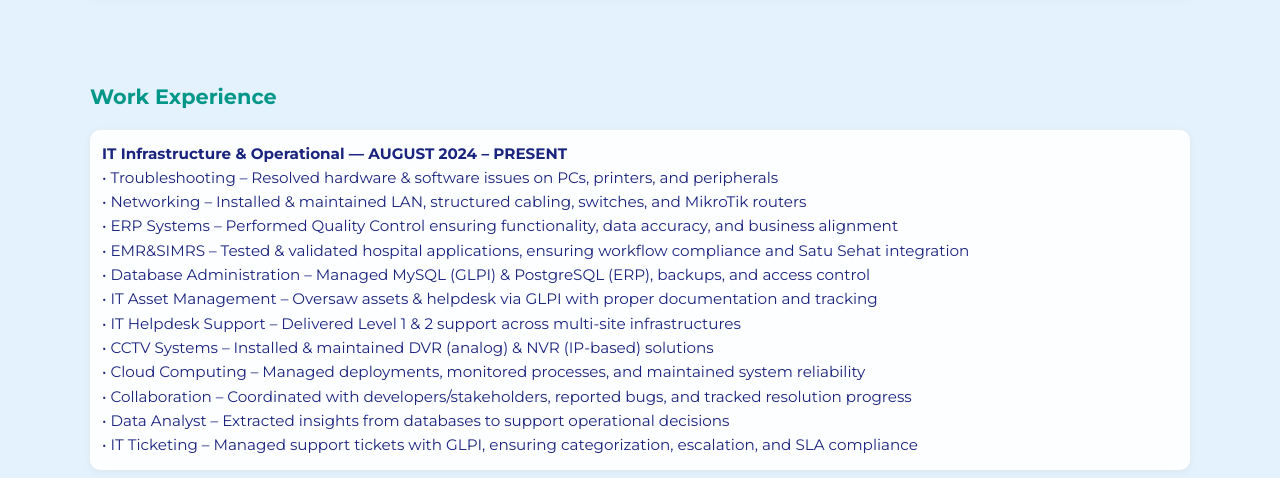
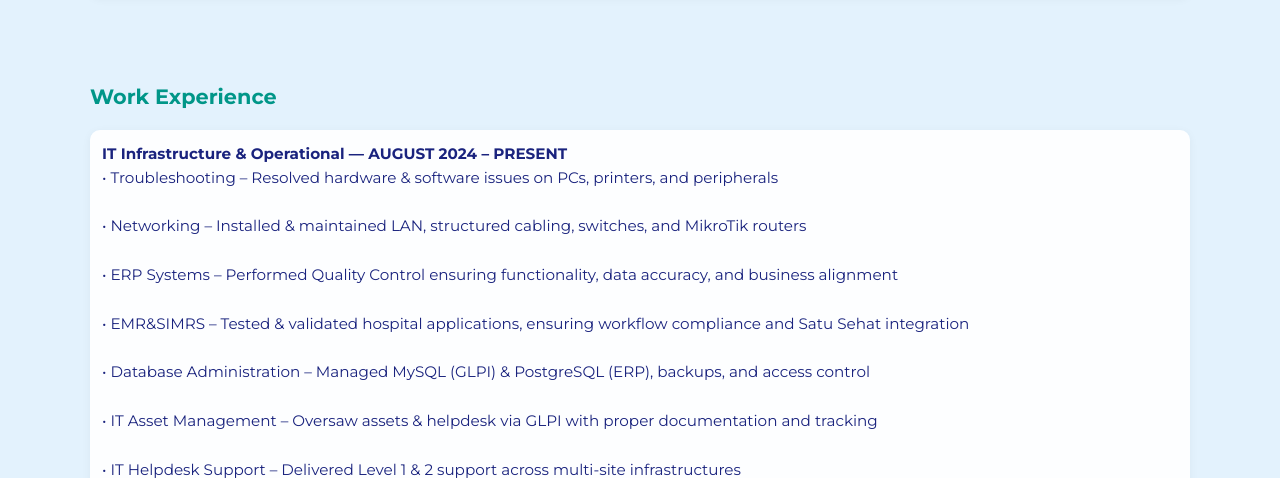
Before and after one commit to DIMSKY16/Resume, a plain HTML site: page index.html in a window 1280 px wide. Shown: the part 873-1351 px from the top of the page. Drawn offline with Linux system fonts and the light colour scheme.

Commit message:
Update index.html

```diff
--- a/index.html
+++ b/index.html
@@ -211,18 +211,18 @@
       <ul>
           <li>
               <strong>IT Infrastructure & Operational — AUGUST 2024 – PRESENT</strong><br>
-              • Troubleshooting – Resolved hardware & software issues on PCs, printers, and peripherals<br>
-              • Networking – Installed & maintained LAN, structured cabling, switches, and MikroTik routers<br>
-              • ERP Systems – Performed Quality Control ensuring functionality, data accuracy, and business alignment<br>
-              • EMR&SIMRS – Tested & validated hospital applications, ensuring workflow compliance and Satu Sehat integration<br>
-              • Database Administration – Managed MySQL (GLPI) & PostgreSQL (ERP), backups, and access control<br>
-              • IT Asset Management – Oversaw assets & helpdesk via GLPI with proper documentation and tracking<br>
-              • IT Helpdesk Support – Delivered Level 1 & 2 support across multi-site infrastructures<br>
-              • CCTV Systems – Installed & maintained DVR (analog) & NVR (IP-based) solutions<br>
-              • Cloud Computing – Managed deployments, monitored processes, and maintained system reliability<br>
-              • Collaboration – Coordinated with developers/stakeholders, reported bugs, and tracked resolution progress<br>
-              • Data Analyst – Extracted insights from databases to support operational decisions<br>
-              • IT Ticketing – Managed support tickets with GLPI, ensuring categorization, escalation, and SLA compliance<br>
+              • Troubleshooting – Resolved hardware & software issues on PCs, printers, and peripherals<br><br>
+              • Networking – Installed & maintained LAN, structured cabling, switches, and MikroTik routers<br><br>
+              • ERP Systems – Performed Quality Control ensuring functionality, data accuracy, and business alignment<br><br>
+              • EMR&SIMRS – Tested & validated hospital applications, ensuring workflow compliance and Satu Sehat integration<br><br>
+              • Database Administration – Managed MySQL (GLPI) & PostgreSQL (ERP), backups, and access control<br><br>
+              • IT Asset Management – Oversaw assets & helpdesk via GLPI with proper documentation and tracking<br><br>
+              • IT Helpdesk Support – Delivered Level 1 & 2 support across multi-site infrastructures<br><br>
+              • CCTV Systems – Installed & maintained DVR (analog) & NVR (IP-based) solutions<br><br>
+              • Cloud Computing – Managed deployments, monitored processes, and maintained system reliability<br><br>
+              • Collaboration – Coordinated with developers/stakeholders, reported bugs, and tracked resolution progress<br><br>
+              • Data Analyst – Extracted insights from databases to support operational decisions<br><br>
+              • IT Ticketing – Managed support tickets with GLPI, ensuring categorization, escalation, and SLA compliance<br><br>
           </li>
       </ul>
   </section>
```
